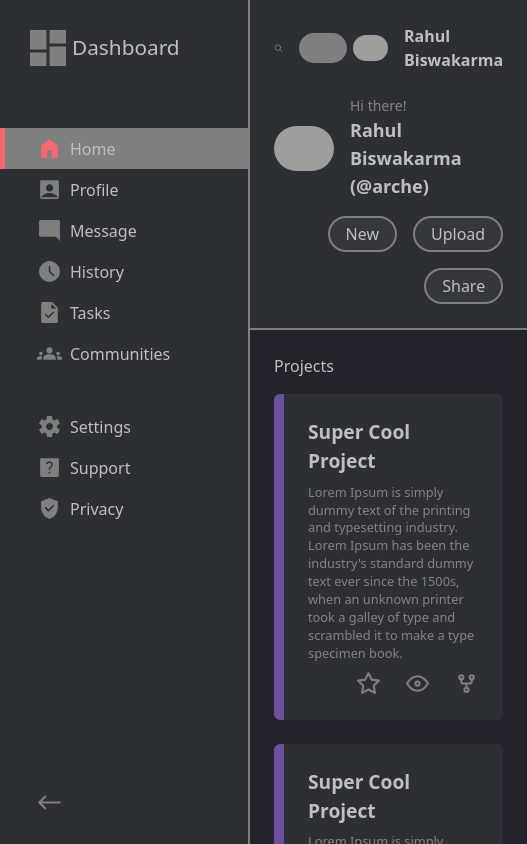
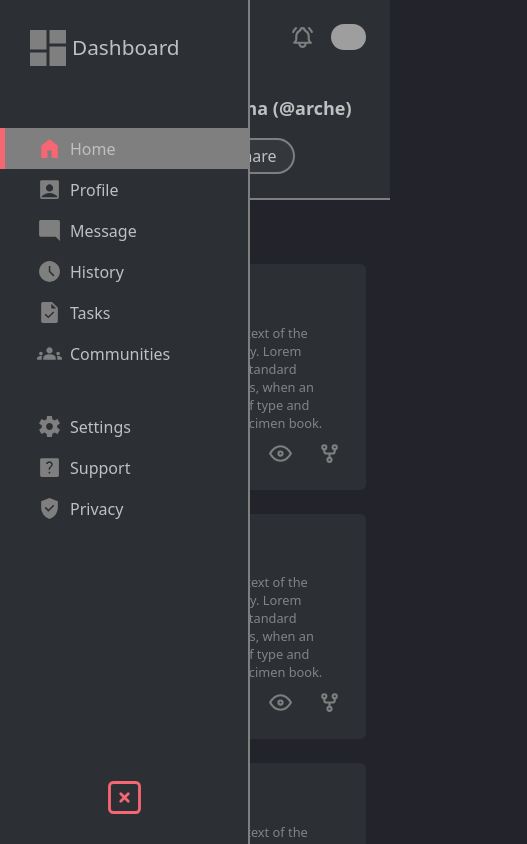
Before and after one commit to rahul-biswakarma/project-management-dashboard-tailwind, a website: page index.html in a window 390 px wide. Both pictures are taken after a click on the icon 48 px from the left and 48 px from the top of the page. Shown: the top 844 px of the page, 527 px wide, since content can reach past the window. Drawn offline with Linux system fonts and the light colour scheme; grey boxes are pictures that could not be loaded.

Commit message:
Added Ham Icon with functionalities

```diff
--- a/index.html
+++ b/index.html
@@ -10,23 +10,24 @@
     <link rel="stylesheet" href="./assets/css/styles.css" />
 </head>
 
-<body class="w-full min-h-[100vh] grid grid-cols-[250px_auto] bg-bg">
+<body class="w-full min-h-[100vh] grid grid-cols-[100%] sm:grid-cols-[250px_auto] bg-bg">
     <!-- Nav Starting -->
-    <section
-        class="sticky top-[0px] w-full h-[100vh] flex flex-col gap-[2rem] bg-bg-2 text-[1rem] text-text-1 z-30 border-r-2 border-light-border-color transition-all duration-150 ease-in-out">
+    <section id="sidenav-container"
+        class="fixed left-[-100%] sm:sticky sm:left-[0px] top-[0px] w-full h-[100vh] flex flex-col gap-[2rem] bg-bg-2 text-[1rem] text-text-1 z-30 border-r-2 border-light-border-color transition-all duration-300 ease-in-out max-w-[250px]">
         <!-- Nav Header Begins -->
-        <div class="p-d-pad flex gap-2 items-center text-[1.3rem] nav-item">
+        <div id="sidenav-header"
+            class="p-d-pad flex gap-2 items-center text-[1.3rem] nav-item transition-all duration-150 ease-in-out">
             <svg class="fill-icons-color" xmlns="http://www.w3.org/2000/svg" height="48" width="48">
                 <path d="M25.5 19.5V6H42v13.5ZM6 25.5V6h16.5v19.5ZM25.5 42V22.5H42V42ZM6 42V28.5h16.5V42Z" />
             </svg>
-            <span class="sidenav-text">Dashboard</span>
+            <span class="sidenav-text transition-all duration-150 ease-in-out">Dashboard</span>
         </div>
         <!-- Nav Header Ends -->
 
         <!-- Nav Body Begins -->
         <nav>
             <div
-                class="flex items-center gap-[0.5rem] border-l-[5px] border-transparent p-[0.5rem_2rem] cursor-pointer bg-bg-3 border-light-red fill-light-red nav-item">
+                class="flex items-center gap-[0.5rem] border-l-[5px] border-transparent p-[0.5rem_2rem] cursor-pointer bg-bg-3 border-light-red fill-light-red nav-item transition-all duration-150 ease-in-out">
                 <svg class="fill-inherit w-[25px] h-[25px]" xmlns="http://www.w3.org/2000/svg" viewBox="0 0 48 48">
                     <path d="M8 42V18L24 6l16 12v24H28V28h-8v14Z" />
                 </svg>
@@ -104,7 +105,9 @@
             </div>
         </nav>
         <!-- Nav Footer Ends -->
-        <div class="absolute flex w-full bottom-[1rem] p-[0.5rem_2rem] border-light-border-color bg-bg-2 nav-item"
+
+        <!-- Collapse Sidenav Icon -->
+        <div class="hidden sm:flex absolute w-full bottom-[1rem] p-[0.5rem_2rem] border-light-border-color bg-bg-2 nav-item"
             onclick="collapseSideNav()">
             <svg id="sidenav-controller"
                 class="w-[35px] h-[35px] cursor-pointer stroke-icons-color hover:stroke-light-red transition-all duration-300 ease-in-out transform hover:scale-125"
@@ -114,6 +117,21 @@
                 <path d="M5 12h14M5 12l4 4m-4-4 4-4" />
             </svg>
         </div>
+
+        <!-- Hide Sidenav Icon -->
+        <div class="absolute flex sm:hidden w-full bottom-[1rem] p-[0.5rem_2rem] border-light-border-color bg-bg-2 nav-item justify-center"
+            onclick="closeSideNav()">
+            <svg id="sidenav-controller"
+                class="w-[45px] h-[45px] cursor-pointer stroke-light-red transition-all duration-300 ease-in-out"
+                xmlns="http://www.w3.org/2000/svg" fill="none" stroke="#2c3e50" stroke-linecap="round"
+                stroke-linejoin="round" stroke-width="1.5" viewBox="0 0 24 24">
+                <path stroke="none" d="M0 0h24v24H0z" />
+                <rect width="16" height="16" x="4" y="4" rx="2" />
+                <path d="m10 10 4 4m0-4-4 4" />
+            </svg>
+        </div>
+
+
     </section>
     <!-- Nav Ending -->
 
@@ -122,8 +140,20 @@
         <!-- Header Starts -->
         <header
             class="sticky w-full top-[0px] left-[0px] flex flex-col gap-[1.5rem] text-text-1 pad-d-pad z-10 bg-bg-2 border-b-2 border-light-border-color p-d-pad">
-            <section class="flex justify-between">
-                <span class="flex gap-[1rem] items-center w-full">
+
+            <!-- Header Top Section -->
+            <section class="flex justify-between gap-[1.5rem]">
+                <span class="flex gap-[1rem] items-center flex-[1_1_70%]">
+
+                    <!-- Ham Icon -->
+                    <svg onclick="openSideNav()"
+                        class="block sm:hidden w-[25px] h-[25px] cursor-pointer stroke-icons-color hover:stroke-light-red"
+                        xmlns="http://www.w3.org/2000/svg" fill="none" stroke-linecap="round" stroke-linejoin="round"
+                        stroke-width="2" viewBox="0 0 24 24">
+                        <path stroke="none" d="M0 0h24v24H0z" />
+                        <path d="M4 6h16M4 12h16M4 18h16" />
+                    </svg>
+                    <!-- Search Icon -->
                     <svg class="w-[25px] h-[25px] cursor-pointer stroke-icons-color hover:stroke-light-red"
                         xmlns="http://www.w3.org/2000/svg" fill="none" stroke-linecap="round" stroke-linejoin="round"
                         stroke-width="2" viewBox="0 0 24 24">
@@ -131,10 +161,10 @@
                         <circle cx="10" cy="10" r="7" />
                         <path d="m21 21-6-6" />
                     </svg>
-                    <input class="w-full max-w-[45vw] rounded-full bg-bg-3 p-[0.2rem_1rem]" type="search"
-                        placeholder="Search" id="search-input" />
+                    <input class="w-full max-w-[45vw] rounded-full bg-bg-3 p-[0.2rem_1rem] max-[430px]:hidden"
+                        type="search" placeholder="Search" id="search-input" />
                 </span>
-                <span class="flex gap-[1rem] items-center justify-end w-full">
+                <span class="flex gap-[1rem] items-center justify-end">
                     <svg class="w-[25px] h-[25px] cursor-pointer stroke-icons-color hover:stroke-light-red"
                         xmlns="http://www.w3.org/2000/svg" fill="none" stroke-linecap="round" stroke-linejoin="round"
                         stroke-width="2" viewBox="0 0 24 24">
@@ -144,10 +174,13 @@
                     </svg>
                     <img class="w-[35px] rounded-full" src="https://avatars.githubusercontent.com/u/62774412?v=4"
                         alt="profile" />
-                    <span class="font-semibold">Rahul Biswakarma</span>
+                    <span class="hidden md:block font-semibold">Rahul Biswakarma</span>
                 </span>
             </section>
-            <section class="relative flex justify-between flex-wrap gap-[1rem]">
+            <!-- Header top section ends -->
+
+            <!-- Header bottom section -->
+            <section class="relative flex justify-between flex-wrap gap-[1rem] shrink grow">
                 <span class="flex gap-[1rem] items-center">
                     <img class="w-[60px] rounded-full" src="https://avatars.githubusercontent.com/u/62774412?v=4"
                         alt="profile" />
@@ -172,6 +205,7 @@
                     </button>
                 </span>
             </section>
+            <!-- Header bottom section ends -->
         </header>
         <!-- Header Ends -->
 
--- a/scripts/index.js
+++ b/scripts/index.js
@@ -10,10 +10,14 @@ function collapseSideNav() {
       element.style.padding = "10px";
       element.style.justifyContent = "center";
     });
+    document.getElementById("sidenav-header").style.padding = "1.5rem";
     document.getElementById("sidenav-controller").style.transform =
       "rotate(180deg)";
     sideNavExpanded = false;
   } else {
+    if (window.innerWidth <= 650) {
+      document.getElementById("sidenav-container").style.position = "fixed";
+    }
     document.querySelector("body").style.gridTemplateColumns = "250px auto";
     document.querySelectorAll(".sidenav-text").forEach((element) => {
       element.style.display = "block";
@@ -22,8 +26,25 @@ function collapseSideNav() {
       element.style.padding = "0.5rem 2rem";
       element.style.justifyContent = "flex-start";
     });
+    document.getElementById("sidenav-header").style.padding = "1.5rem";
     document.getElementById("sidenav-controller").style.transform =
       "rotate(0deg)";
     sideNavExpanded = true;
   }
 }
+
+// window.onresize = function () {
+//   if (window.innerWidth <= 850 && sideNavExpanded) {
+//     collapseSideNav();
+//   } else if (window.innerWidth > 850 && !sideNavExpanded) {
+//     collapseSideNav();
+//   }
+// };
+
+function openSideNav() {
+  document.getElementById("sidenav-container").style.left = "0px";
+}
+
+function closeSideNav() {
+  document.getElementById("sidenav-container").style.left = "-100%";
+}
```
Also changed, not shown: assets/css/styles.css.
